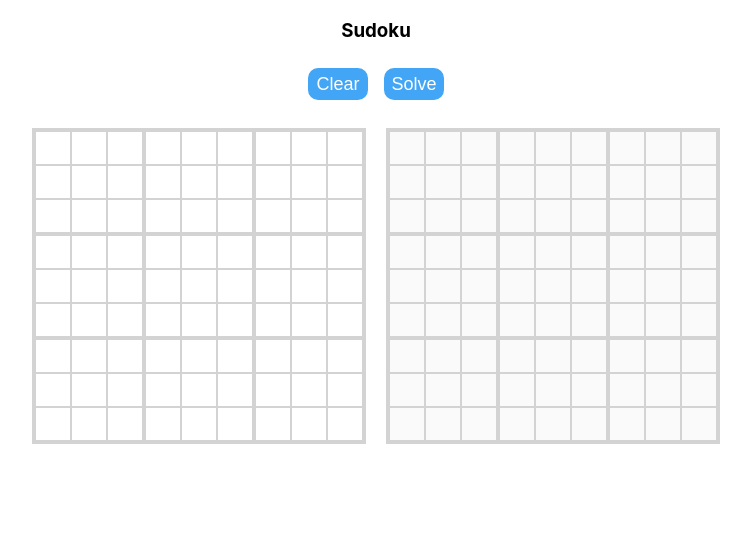
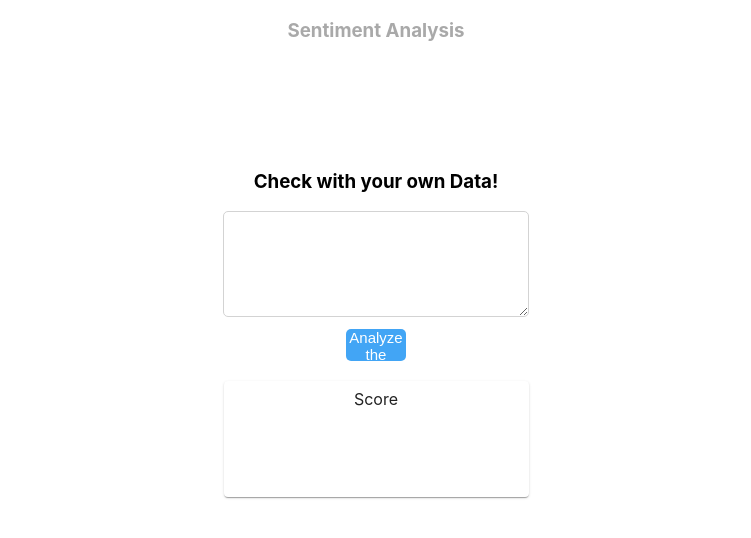
Before and after one commit to davisraimon/MyExperiments, a React (Create React App) app: page /sentimentanalysis in a window 1280 px wide. Shown: the top 538 px of the page, without its empty margins (264-1015 px from the left). Built offline with nearby package versions, Linux system fonts and the light colour scheme.

Commit message:
code update commit

```diff
--- a/package.json
+++ b/package.json
@@ -3,6 +3,7 @@
   "version": "0.1.0",
   "private": true,
   "dependencies": {
+    "@material-ui/core": "^4.11.0",
     "@testing-library/jest-dom": "^4.2.4",
     "@testing-library/react": "^9.5.0",
     "@testing-library/user-event": "^7.2.1",
@@ -12,6 +13,7 @@
     "react": "^16.13.1",
     "react-dom": "^16.13.1",
     "react-redux": "^7.2.1",
+    "react-router-dom": "^5.2.0",
     "react-scripts": "3.4.3",
     "redux": "^4.0.5",
     "redux-devtools-extension": "^2.13.8",
--- a/src/App.js
+++ b/src/App.js
@@ -1,6 +1,8 @@
 import React from "react";
 import "./App.css";
 import SudokuMain from "./components/sudokusolver/SudokuMain";
+import SentimentMain from "./components/sentimentanalysis/SentimentMain";
+import { BrowserRouter as Router, Switch, Route } from "react-router-dom";
 
 import { Provider } from "react-redux";
 import store from "./store";
@@ -8,7 +10,12 @@ import store from "./store";
 function App() {
   return (
     <Provider store={store}>
-      <SudokuMain></SudokuMain>
+      <Router>
+        <Switch>
+          <Route path="/solvesudoku" component={SudokuMain}></Route>
+          <Route path="/sentimentanalysis" component={SentimentMain}></Route>
+        </Switch>
+      </Router>
     </Provider>
   );
 }
--- /dev/null
+++ b/src/actions/sentiment.js
@@ -0,0 +1,12 @@
+import { GET_SENTIMENTS } from "./types";
+import axios from "axios";
+
+export const getSentiments = (text) => async (dispatch) => {
+  const config = {
+    headers: {
+      "Content-Type": "application/json",
+    },
+  };
+  const res = await axios.post("/sentiment", { text: "check" }, config);
+  console.log(res);
+};
--- a/src/actions/types.js
+++ b/src/actions/types.js
@@ -2,3 +2,5 @@ export const CLEAR = "CLEAR";
 export const SET_INPUT = "SET_INPUT";
 export const SOLVE_SUDOKU = "SOLVE_SUDOKU";
 export const HIGHLIGHT_CELL = "HIGHLIGHT_CELL";
+
+export const GET_SENTIMENTS = "GET_SENTIMENTS";
--- a/src/components/sentimentanalysis/Form.js
+++ b/src/components/sentimentanalysis/Form.js
@@ -1,8 +1,14 @@
 import React from "react";
 import PropTypes from "prop-types";
 import "./Form.css";
+import { connect } from "react-redux";
+import {getSentiments} from "../../actions/sentiment"
 
-const Form = (props) => {
+const Form = ({ getSentiments }) => {
+  const onsubmit = (e) => {
+    e.preventDefault();
+    getSentiments("Terrible");
+  };
   return (
     <div className="container">
       <form>
@@ -10,7 +16,13 @@ const Form = (props) => {
           <h3>Check with your own Data!</h3>
           <textarea className="text-area" type="text" name="text"></textarea>
           <br />
-          <button className="btn btn-primary">Analyze the Review </button>
+          <button
+            type="submit"
+            className="btn btn-primary"
+            onClick={(e) => onsubmit(e)}
+          >
+            Analyze the Review{" "}
+          </button>
         </div>
       </form>
     </div>
@@ -19,4 +31,4 @@ const Form = (props) => {
 
 Form.propTypes = {};
 
-export default Form;
+export default connect(null, { getSentiments })(Form);
```
Also changed, not shown: 1 other file (tests, documents, lock files or other folders).
